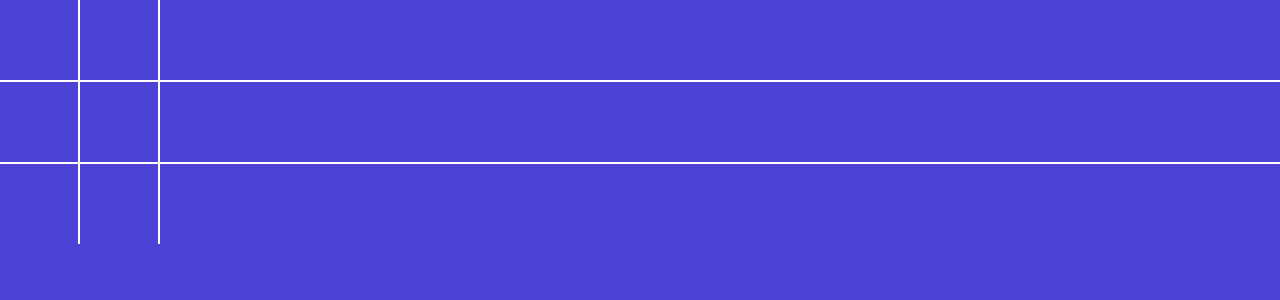
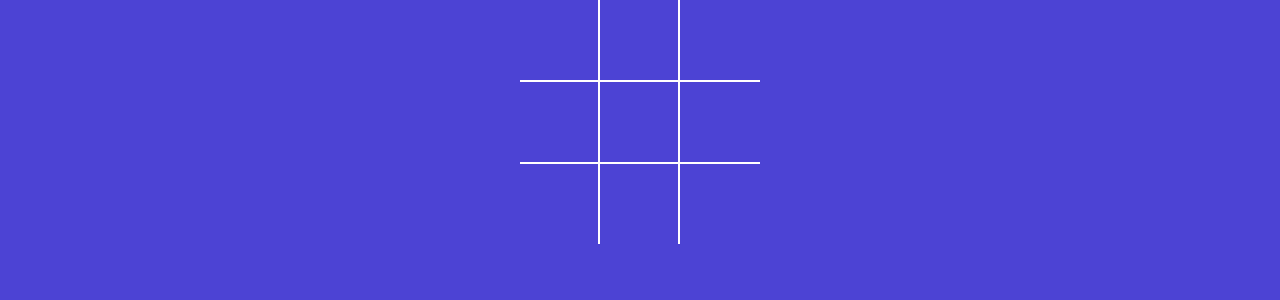
Before and after one commit to hiashraful/tictactoe, a React (Vite) app: page / in a window 1280 px wide. Shown: the top 300 px of the page. Built offline with nearby package versions, Linux system fonts and the light colour scheme.

Commit message:
corrected board postion

```diff
--- a/src/App.jsx
+++ b/src/App.jsx
@@ -4,7 +4,9 @@ import Board from './components/board';
 
 function App() {
   return (
-   <Board/>
+   <div className="app">
+    <Board/>
+   </div>
   )
 }
 
```
Also changed, not shown: src/components/board.jsx (+10 -10 lines).
